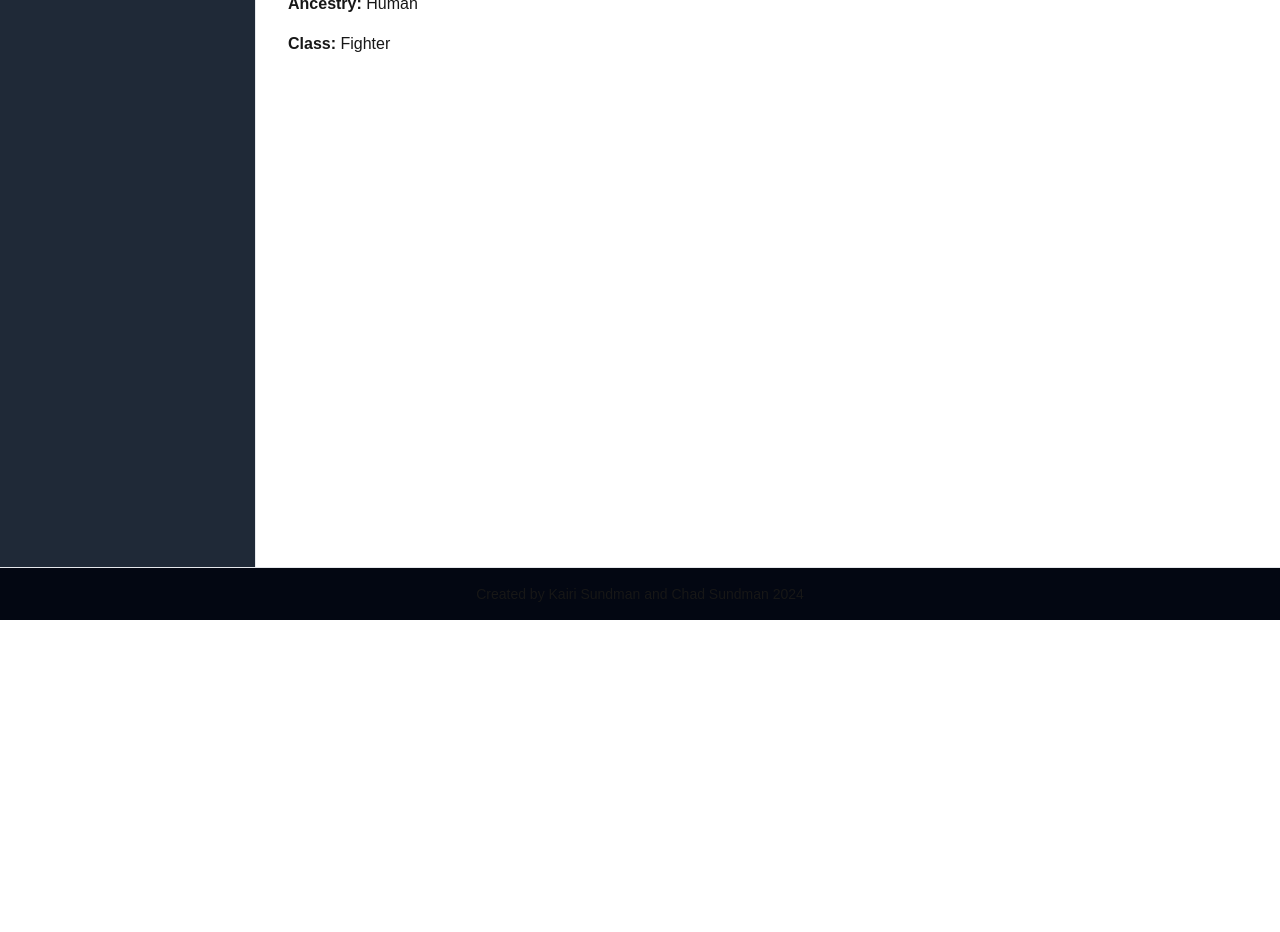
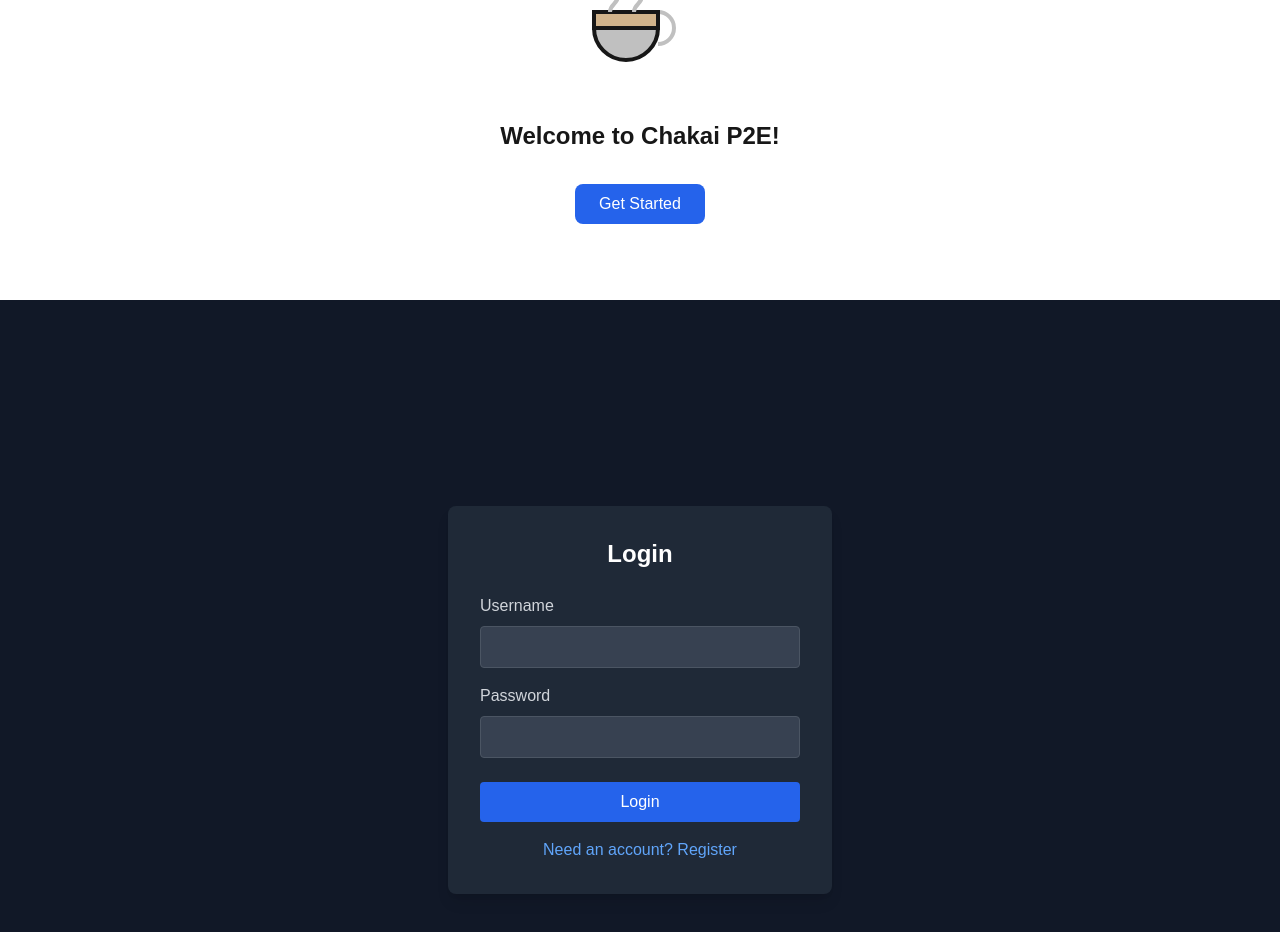
Before and after one commit to csundman/ChakaiP2E, a Next.js app in the folder chakai-p2e-app/: page /characters/1 in a window 1280 px wide. Shown: the part 180-1112 px from the top of the page. Before the commit the page ends 800 px from the top, so only its background shows below. Built offline with nearby package versions, Linux system fonts and the light colour scheme; no server answers.

Commit message:
added login and registration forms and auth context

```diff
--- a/chakai-p2e-app/app/AppShell.tsx
+++ b/chakai-p2e-app/app/AppShell.tsx
@@ -4,13 +4,21 @@ import { useState } from "react";
 import Nav from "./Nav";
 import { Breadcrumb } from "./components/Breadcrumb";
 import { CharacterProvider } from "./contexts/CharacterContext";
+import LoginPage from "./components/LoginPage";
+import { useAuth } from '../lib/AuthContext';
 
-export default function AppShell({ children }: { children: React.ReactNode }) {
+// Create a new component to use session
+function AppShellContent({ children }: { children: React.ReactNode }) {
   const [isNavOpen, setIsNavOpen] = useState(false);
+  const { isAuthenticated } = useAuth();
 
   const toggleNav = () => {
     setIsNavOpen(!isNavOpen);
   };
+
+  if (!isAuthenticated) {
+    return <LoginPage />;
+  }
 
   return (
     <CharacterProvider>
@@ -48,3 +56,8 @@ export default function AppShell({ children }: { children: React.ReactNode }) {
     </CharacterProvider>
   );
 }
+
+// Main AppShell component that provides the session
+export default function AppShell({ children }: { children: React.ReactNode }) {
+  return <AppShellContent>{children}</AppShellContent>;
+}
--- a/chakai-p2e-app/app/HomeComponent.tsx
+++ b/chakai-p2e-app/app/HomeComponent.tsx
@@ -1,4 +1,14 @@
+"use client";
+
+import { useAuth } from '@/lib/AuthContext';
+
 export default function HomeComponent() {
+  const { isAuthenticated, logout, username } = useAuth();
+
+  const scrollToLogin = () => {
+    document.getElementById('login-section')?.scrollIntoView({ behavior: 'smooth' });
+  };
+
   return (
     <div className="flex flex-col items-center justify-center min-h-[60vh] space-y-8">
       <svg
@@ -42,6 +52,24 @@ export default function HomeComponent() {
         </g>
       </svg>
       <h1 className="text-2xl font-bold">Welcome to Chakai P2E!</h1>
+      {isAuthenticated && (
+        <p className="text-gray-600">You are logged in as {username}</p>
+      )}
+      {!isAuthenticated ? (
+        <button
+          onClick={scrollToLogin}
+          className="px-6 py-2 bg-blue-600 text-white rounded-lg hover:bg-blue-700 transition-colors"
+        >
+          Get Started
+        </button>
+      ) : (
+        <button
+          onClick={logout}
+          className="px-6 py-2 bg-red-600 text-white rounded-lg hover:bg-red-700 transition-colors"
+        >
+          Logout
+        </button>
+      )}
     </div>
   );
 }
--- /dev/null
+++ b/chakai-p2e-app/app/components/LoginPage.tsx
@@ -0,0 +1,119 @@
+"use client";
+
+import { useState } from 'react';
+import { useRouter } from 'next/navigation';
+import HomeComponent from "../HomeComponent";
+import { useAuth } from '@/lib/AuthContext';
+
+export default function LoginPage() {
+  const { login, register } = useAuth();
+  const [isLogin, setIsLogin] = useState(true);
+  const [username, setUsername] = useState('');
+  const [password, setPassword] = useState('');
+  const [registrationKey, setRegistrationKey] = useState('');
+  const [error, setError] = useState('');
+  const [isLoading, setIsLoading] = useState(false);
+  const router = useRouter();
+
+  const handleSubmit = async (e: React.FormEvent) => {
+    e.preventDefault();
+    setError('');
+    setIsLoading(true);
+
+    try {
+      if (isLogin) {
+        await login(username, password);
+      } else {
+        await register(username, password, registrationKey);
+      }
+    } catch (err: any) {
+      setError(err.message);
+    } finally {
+      setIsLoading(false);
+    }
+  };
+
+  return (
+    <div className="min-h-screen flex flex-col">
+      <HomeComponent />
+      <div id="login-section" className="min-h-screen flex items-center justify-center bg-gray-900">
+        <div className="bg-gray-800 p-8 rounded-lg shadow-lg w-96">
+          <h1 className="text-2xl font-bold mb-6 text-white text-center">
+            {isLogin ? 'Login' : 'Register'}
+          </h1>
+
+          {error && (
+            <div className="bg-red-500 text-white p-3 rounded mb-4">
+              {error}
+            </div>
+          )}
+
+          <form onSubmit={handleSubmit}>
+            <div className="mb-4">
+              <label className="block text-gray-300 mb-2" htmlFor="username">
+                Username
+              </label>
+              <input
+                id="username"
+                type="text"
+                value={username}
+                onChange={(e) => setUsername(e.target.value)}
+                className="w-full p-2 rounded bg-gray-700 text-white border border-gray-600 focus:border-blue-500 focus:outline-none"
+                required
+              />
+            </div>
+
+            <div className="mb-6">
+              <label className="block text-gray-300 mb-2" htmlFor="password">
+                Password
+              </label>
+              <input
+                id="password"
+                type="password"
+                value={password}
+                onChange={(e) => setPassword(e.target.value)}
+                className="w-full p-2 rounded bg-gray-700 text-white border border-gray-600 focus:border-blue-500 focus:outline-none"
+                required
+              />
+            </div>
+
+            {!isLogin && (
+              <div className="mb-6">
+                <label className="block text-gray-300 mb-2" htmlFor="registrationKey">
+                  Registration Key
+                </label>
+                <input
+                  id="registrationKey"
+                  type="text"
+                  value={registrationKey}
+                  onChange={(e) => setRegistrationKey(e.target.value)}
+                  className="w-full p-2 rounded bg-gray-700 text-white border border-gray-600 focus:border-blue-500 focus:outline-none"
+                  required
+                />
+              </div>
+            )}
+
+            <button
+              type="submit"
+              className="w-full bg-blue-600 text-white p-2 rounded hover:bg-blue-700 transition-colors disabled:opacity-50"
+              disabled={isLoading}
+            >
+              {isLoading ? 'Please wait...' : (isLogin ? 'Login' : 'Register')}
+            </button>
+          </form>
+
+          <button
+            onClick={() => {
+              setIsLogin(!isLogin);
+              setError('');
+              setRegistrationKey('');
+            }}
+            className="w-full mt-4 text-blue-400 hover:text-blue-300"
+          >
+            {isLogin ? 'Need an account? Register' : 'Have an account? Login'}
+          </button>
+        </div>
+      </div>
+    </div>
+  );
+}
--- a/chakai-p2e-app/app/layout.tsx
+++ b/chakai-p2e-app/app/layout.tsx
@@ -2,6 +2,7 @@ import type { Metadata } from "next";
 import localFont from "next/font/local";
 import "./globals.css";
 import AppShell from "./AppShell";
+import { AuthProvider } from '../lib/AuthContext';
 
 const geistSans = localFont({
   src: "./fonts/GeistVF.woff",
@@ -25,6 +26,7 @@ export default function RootLayout({
   children: React.ReactNode;
 }>) {
   return (
+    <AuthProvider>
       <html lang="en" className="h-full">
         <body
           className={`${geistSans.variable} ${geistMono.variable} antialiased h-full`}
@@ -32,5 +34,6 @@ export default function RootLayout({
           <AppShell>{children}</AppShell>
         </body>
       </html>
+    </AuthProvider>
   );
 }
--- /dev/null
+++ b/chakai-p2e-app/lib/AuthContext.tsx
@@ -0,0 +1,94 @@
+"use client"
+
+import { createContext, useContext, useState, useEffect } from 'react';
+
+type AuthContextType = {
+  isAuthenticated: boolean;
+  login: (username: string, password: string) => Promise<void>;
+  register: (username: string, password: string, registrationKey: string) => Promise<void>;
+  logout: () => void;
+  token: string | null;
+  username: string | null;
+};
+
+const AuthContext = createContext<AuthContextType | null>(null);
+
+export function AuthProvider({ children }: { children: React.ReactNode }) {
+  const [token, setToken] = useState<string | null>(null);
+  const [username, setUsername] = useState<string | null>(null);
+
+  useEffect(() => {
+    // Check localStorage on mount
+    const storedToken = localStorage.getItem('token');
+    const storedUsername = localStorage.getItem('username');
+    if (storedToken) {
+      setToken(storedToken);
+    }
+    if (storedUsername) {
+      setUsername(storedUsername);
+    }
+  }, []);
+
+  const login = async (username: string, password: string) => {
+    const res = await fetch('https://chakaip2efunctions.azurewebsites.net/api/login', {
+      method: 'POST',
+      headers: { 'Content-Type': 'application/json' },
+      body: JSON.stringify({ username, password }),
+    });
+
+    if (!res.ok) {
+      const error = await res.json();
+      throw new Error(error.message || 'Login failed');
+    }
+
+    const data = await res.json();
+    localStorage.setItem('token', data.token);
+    localStorage.setItem('username', username);
+    setToken(data.token);
+    setUsername(username);
+  };
+
+  const register = async (username: string, password: string, registrationKey: string) => {
+    const res = await fetch('https://chakaip2efunctions.azurewebsites.net/api/accounts', {
+      method: 'POST',
+      headers: { 'Content-Type': 'application/json' },
+      body: JSON.stringify({ username, password, registrationKey }),
+    });
+
+    if (!res.ok) {
+      const error = await res.json();
+      throw new Error(error.message || 'Registration failed');
+    }
+
+    // Auto-login after successful registration
+    await login(username, password);
+  };
+
+  const logout = () => {
+    localStorage.removeItem('token');
+    localStorage.removeItem('username');
+    setToken(null);
+    setUsername(null);
+  };
+
+  return (
+    <AuthContext.Provider value={{
+      isAuthenticated: !!token,
+      login,
+      register,
+      logout,
+      token,
+      username
+    }}>
+      {children}
+    </AuthContext.Provider>
+  );
+}
+
+export const useAuth = () => {
+  const context = useContext(AuthContext);
+  if (!context) {
+    throw new Error('useAuth must be used within an AuthProvider');
+  }
+  return context;
+};
```
Also changed, not shown: chakai-p2e-app/lib/withAuth.tsx (added, +18 -0 lines), chakai-p2e-app/package.json (+5 -5 lines), 1 other file (tests, documents, lock files or other folders). Lines whose indentation alone changed are shown as unchanged.
